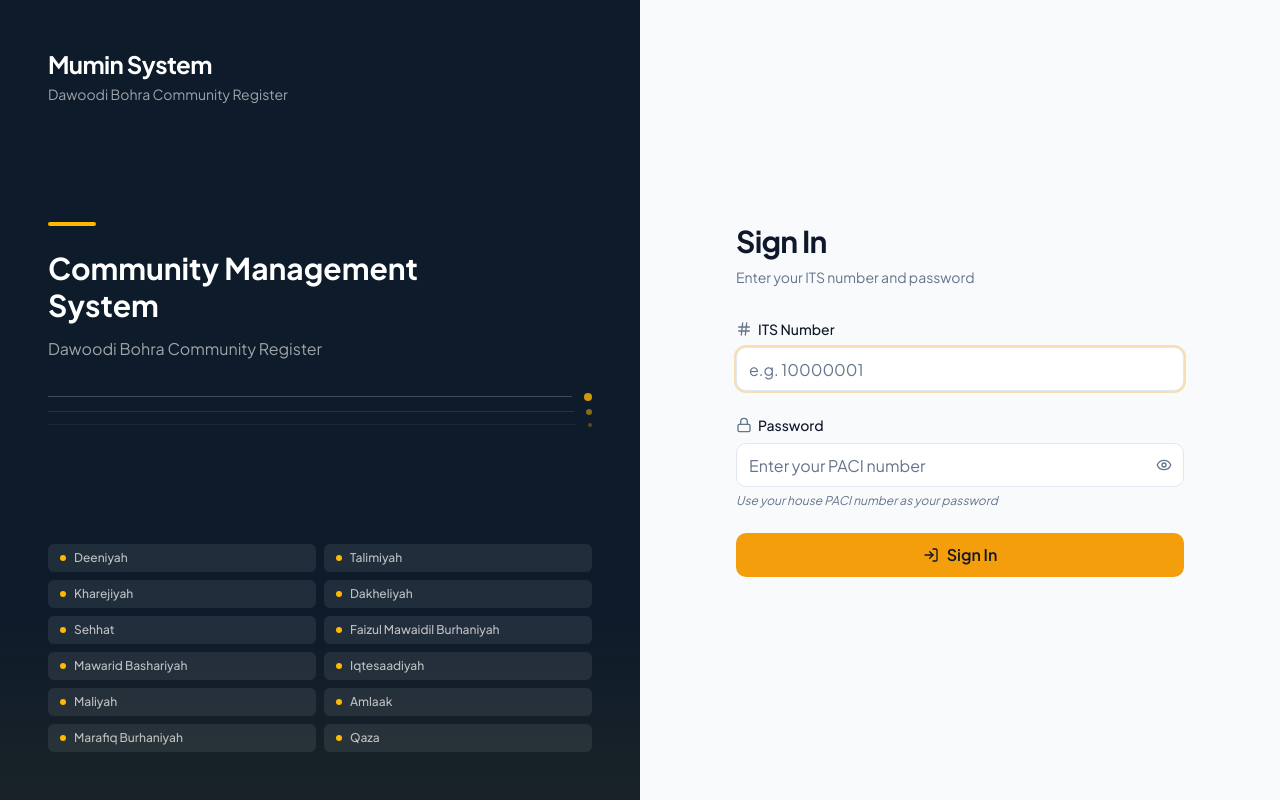
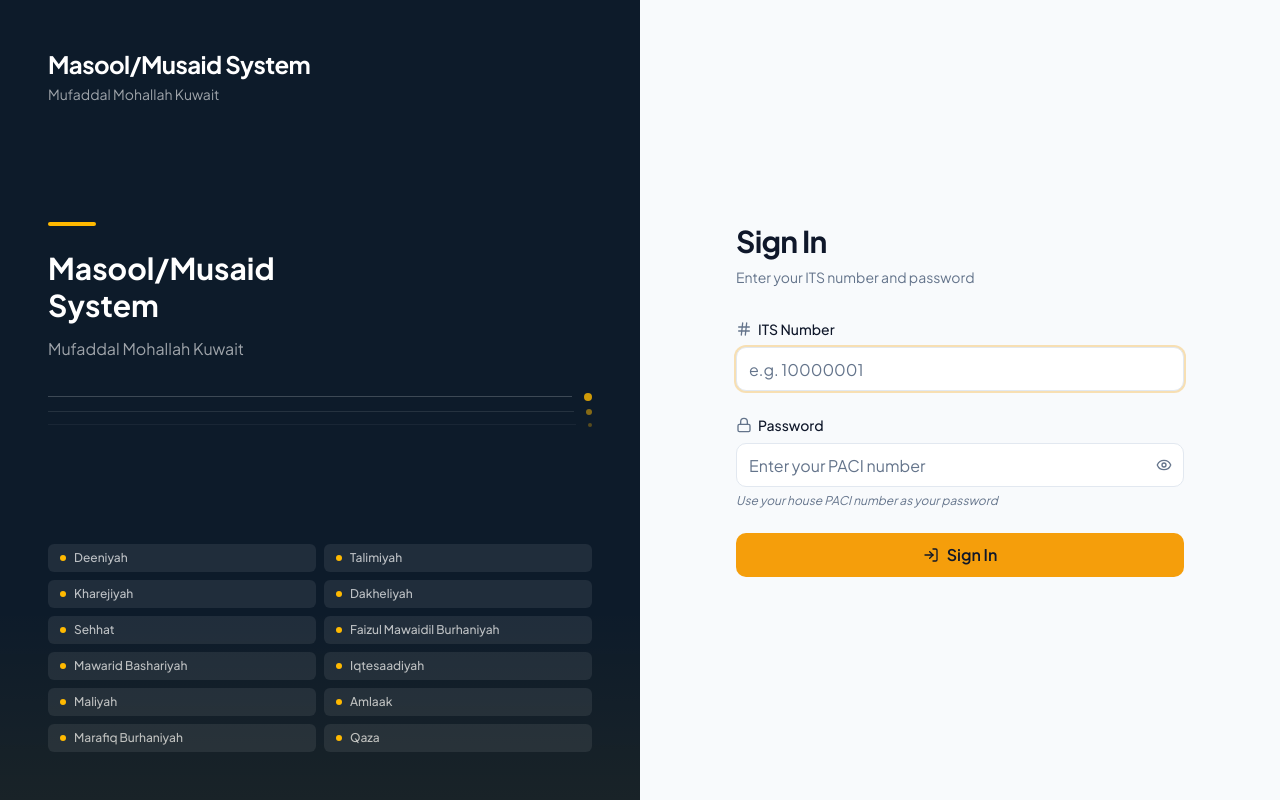
Before and after one commit to Mala4505/Mumin-Profile, a Next.js app: page /login in a window 1280 px wide. Built offline with nearby package versions, Linux system fonts and the light colour scheme.

Commit message:
feat: update branding and terminology from Mumin System to Masool/Musaid System across the application

```diff
--- a/app/(auth)/login/page.tsx
+++ b/app/(auth)/login/page.tsx
@@ -14,8 +14,8 @@ export default function LoginPage() {
       <div className="hidden lg:flex lg:w-1/2 bg-navy flex-col justify-between p-12 relative overflow-hidden">
         {/* Top: branding */}
         <div>
-          <div className="text-white text-2xl font-bold tracking-tight">Mumin System</div>
-          <div className="text-white/60 text-sm mt-1">Dawoodi Bohra Community Register</div>
+          <div className="text-white text-2xl font-bold tracking-tight">Masool/Musaid System</div>
+          <div className="text-white/60 text-sm mt-1">Mufaddal Mohallah Kuwait</div>
         </div>
 
         {/* Middle: decorative statement */}
@@ -23,10 +23,10 @@ export default function LoginPage() {
           {/* Amber accent line */}
           <div className="w-12 h-1 bg-amber-400 rounded mb-6" aria-hidden="true" />
           <h2 className="text-white text-3xl font-bold leading-tight mb-3">
-            Community Management<br />System
+            Masool/Musaid<br />System
           </h2>
           <p className="text-white/60 text-base">
-            Dawoodi Bohra Community Register
+            Mufaddal Mohallah Kuwait
           </p>
 
           {/* Decorative stacked lines */}
@@ -71,9 +71,9 @@ export default function LoginPage() {
         <div className="w-full max-w-md">
           {/* Mobile: show app name + subtitle */}
           <div className="lg:hidden text-center mb-8">
-            <div className="text-2xl font-bold text-navy">Mumin System</div>
+            <div className="text-2xl font-bold text-navy">Masool/Musaid System</div>
             <div className="text-muted-foreground text-sm mt-1">
-              Dawoodi Bohra Community Register
+              Mufaddal Mohallah Kuwait
             </div>
           </div>
 
--- a/app/(dashboard)/forms/page.tsx
+++ b/app/(dashboard)/forms/page.tsx
@@ -16,7 +16,7 @@ export default async function FormsPage() {
           Forms
         </h1>
         <p className="text-muted-foreground mt-1 text-sm">
-          Create, manage and review community forms
+          Create, manage and review masool/musaid forms
         </p>
       </div>
       <FormsClient role={session.role} />
--- a/app/layout.tsx
+++ b/app/layout.tsx
@@ -10,8 +10,8 @@ const plusJakartaSans = Plus_Jakarta_Sans({
 })
 
 export const metadata: Metadata = {
-  title: 'Mumin System',
-  description: 'Dawoodi Bohra Community Member Register',
+  title: 'Masool / Musaid System',
+  description: 'Mufaddal Mohallah Kuwait',
 }
 
 export default function RootLayout({ children }: { children: React.ReactNode }) {
--- a/components/layout/AppSidebar.tsx
+++ b/components/layout/AppSidebar.tsx
@@ -155,9 +155,9 @@ export function AppSidebar({ role, itsNo, userName }: AppSidebarProps) {
           </div>
           {!collapsed && (
             <div>
-              <p className="text-sidebar-fg font-bold text-base leading-tight">Mumin System</p>
+              <p className="text-sidebar-fg font-bold text-base leading-tight">Masool/Musaid System</p>
               <p className="text-[11px] leading-tight opacity-50 text-sidebar-fg">
-                Community Management
+                Masool/Musaid
               </p>
             </div>
           )}
--- a/components/layout/MobileHeader.tsx
+++ b/components/layout/MobileHeader.tsx
@@ -131,7 +131,7 @@ export function MobileHeader({ role, userName }: MobileHeaderProps) {
       </button>
 
       {/* Center: App name */}
-      <span className="text-foreground font-bold text-base tracking-tight">Mumin System</span>
+      <span className="text-foreground font-bold text-base tracking-tight">Masool/Musaid System</span>
 
       {/* Right: User avatar dropdown */}
       <DropdownMenu>
@@ -170,7 +170,7 @@ export function MobileHeader({ role, userName }: MobileHeaderProps) {
               <div className="flex h-8 w-8 shrink-0 items-center justify-center rounded-lg bg-primary text-primary-foreground font-bold text-base select-none">
                 M
               </div>
-              <SheetTitle className="text-foreground font-bold">Mumin System</SheetTitle>
+              <SheetTitle className="text-foreground font-bold">Masool/Musaid System</SheetTitle>
             </div>
           </SheetHeader>
 
--- a/components/ui/SideNav.tsx
+++ b/components/ui/SideNav.tsx
@@ -31,7 +31,7 @@ export function SideNav({ role }: SideNavProps) {
   return (
     <nav className="w-64 bg-white border-r border-gray-200 flex flex-col">
       <div className="px-6 py-5 border-b border-gray-200">
-        <h1 className="text-lg font-bold text-gray-900">Mumin System</h1>
+        <h1 className="text-lg font-bold text-gray-900">Masool/Musaid System</h1>
         <p className="text-xs text-gray-500 mt-0.5">{role}</p>
       </div>
       <div className="flex-1 px-3 py-4 space-y-1">
--- a/lib/export/generateExcel.ts
+++ b/lib/export/generateExcel.ts
@@ -29,7 +29,7 @@ export async function generateExcel(
   sheetName = 'Members'
 ): Promise<Uint8Array> {
   const workbook = new ExcelJS.Workbook()
-  workbook.creator = 'Mumin System'
+  workbook.creator = 'Masool/Musaid System'
   workbook.created = new Date()
 
   const sheet = workbook.addWorksheet(sheetName)
```
